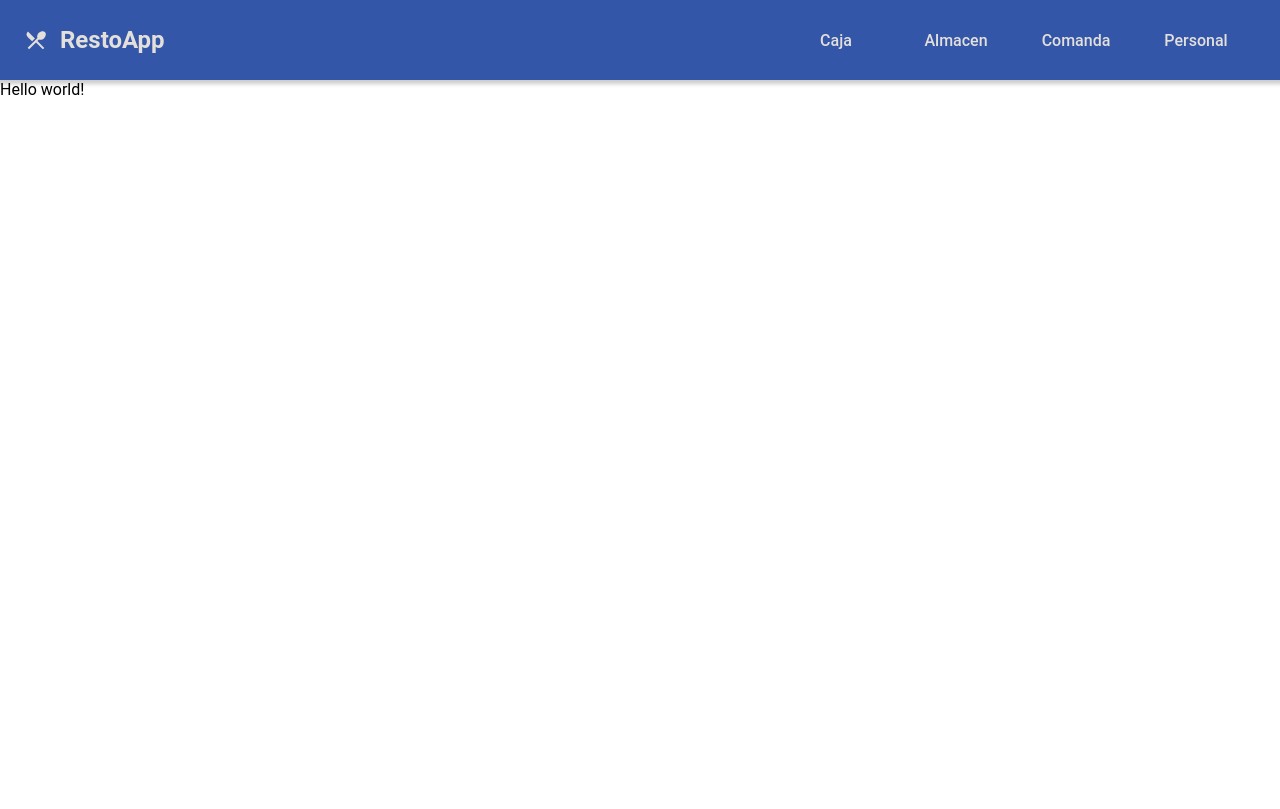
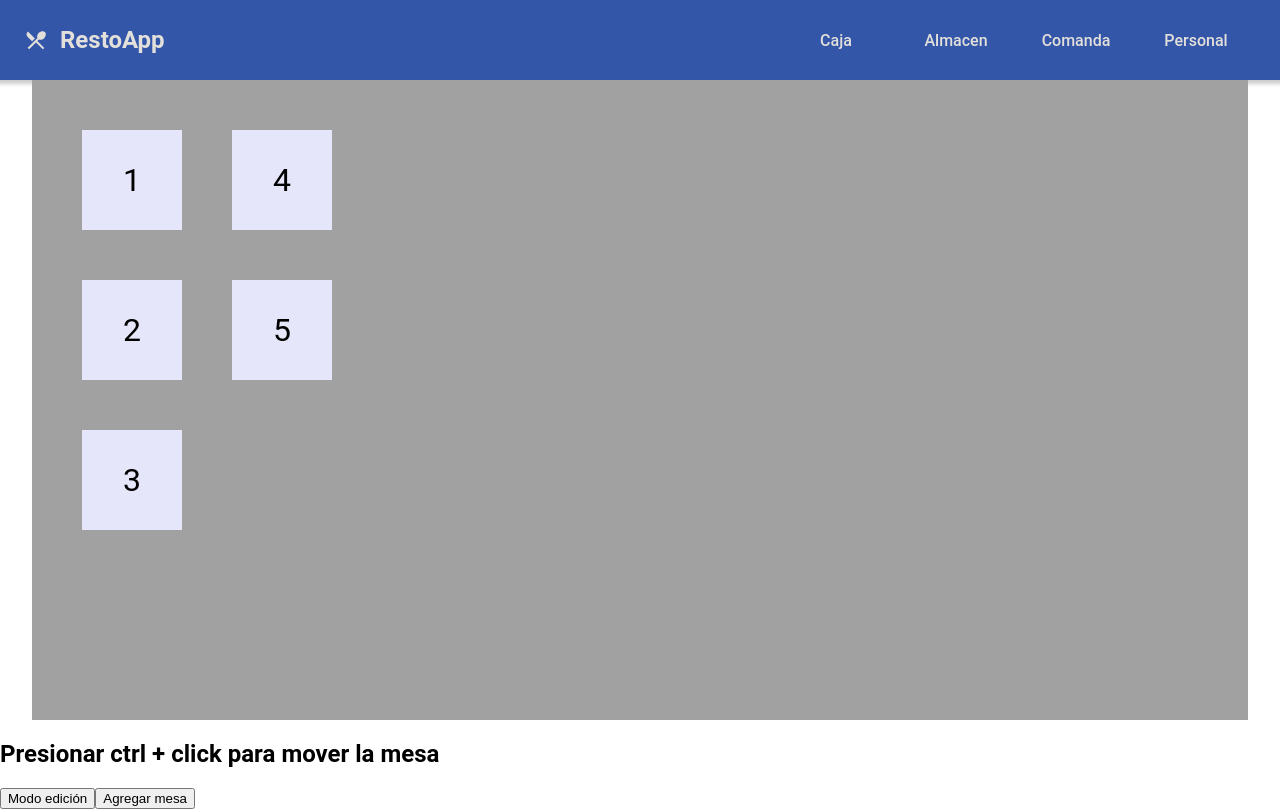
Before and after one commit to martinalbrnz/resto-front, a Next.js app: page / in a window 1280 px wide. Built offline with nearby package versions, Linux system fonts and the light colour scheme.

Commit message:
Created table component

```diff
--- /dev/null
+++ b/components/Tables/index.tsx
@@ -0,0 +1,33 @@
+import React, { useState } from 'react';
+import { tablesMock } from '../../constants';
+import { Table } from '../../interfaces';
+import styles from './tables.module.scss';
+
+const Tables = () => {
+  const [editMode, toggleEditMode] = useState(false);
+  let tables: Table[] = tablesMock;
+
+  return (
+    <div className={styles.container}>
+      <div className={styles.tablesContainer}>
+        {tables.map((table) => {
+          return (
+            <div
+              key={table.id}
+              className={styles.table}
+              style={{ top: `${table.posY}px`, left: `${table.posX}px` }}
+            >
+              {table.id}
+              <button className={editMode ? styles.btn : styles.hidden}>Cambiar forma</button>
+            </div>
+          );
+        })}
+      </div>
+      <h2>Presionar ctrl + click para mover la mesa</h2>
+      <button>Modo edición</button>
+      <button>Agregar mesa</button>
+    </div>
+  );
+};
+
+export default Tables;
--- /dev/null
+++ b/components/Tables/tables.module.scss
@@ -0,0 +1,31 @@
+.tablesContainer {
+  position: relative;
+  background-color: #a1a1a1;
+  width: 95vw;
+  height: 80vh;
+  margin: 0 auto;
+
+  .table {
+    position: absolute;
+    display: flex;
+    align-items: center;
+    justify-content: center;
+    font-size: 2rem;
+    width: 100px;
+    height: 100px;
+    background-color: lavender;
+    user-select: none;
+
+    &:active {
+      border: 2px solid slateblue;
+    }
+
+    &.round {
+      border-radius: 50%;
+    }
+
+    .hidden {
+      display: none;
+    }
+  }
+}
--- a/components/index.ts
+++ b/components/index.ts
@@ -1 +1,2 @@
 export { default as Layout } from './Layout';
+export { default as Tables } from './Tables';
--- a/pages/index.tsx
+++ b/pages/index.tsx
@@ -1,5 +1,5 @@
 import Head from 'next/head';
-import { Layout } from '../components';
+import { Layout, Tables } from '../components';
 import styles from '../styles/Home.module.scss';
 
 export default function Home() {
@@ -12,7 +12,7 @@ export default function Home() {
         <link rel="icon" href="/favicon.ico" />
       </Head>
       <Layout>
-        <div className={styles.container}>Hello world!</div>
+        <Tables />
       </Layout>
     </>
   );
```
